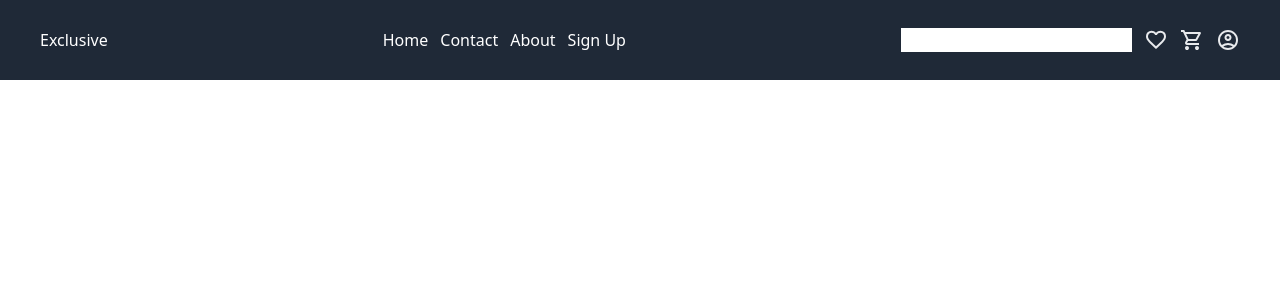
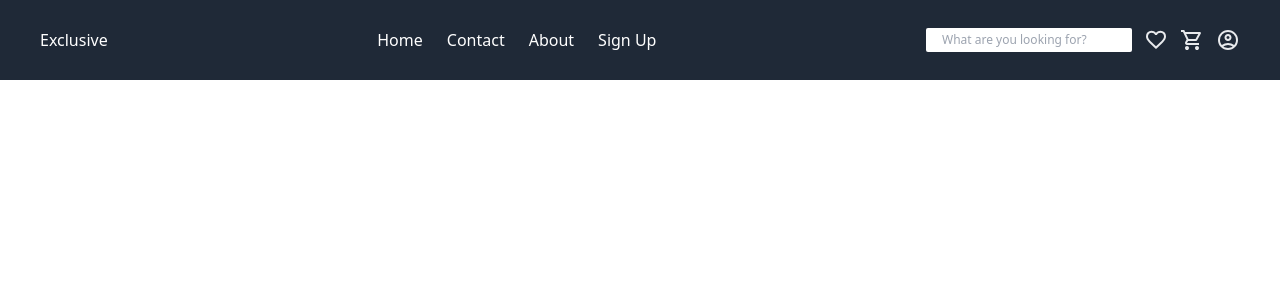
Before and after one commit to shivanshuhere/eComm-react, a React (Vite) app: page / in a window 1280 px wide. Shown: the top 300 px of the page. Built offline with nearby package versions, Linux system fonts and the light colour scheme.

Commit message:
fix :padding

```diff
--- a/src/components/Navbar.jsx
+++ b/src/components/Navbar.jsx
@@ -12,23 +12,27 @@ function Navbar() {
     <>
       <nav className="w-full min-h-20 bg-gray-800 flex justify-between items-center px-10 text-white">
         <h2>Exclusive</h2>
-        <ul className="hidden md:flex gap-3 flex-wrap">
-          <li>
+        <ul className="hidden md:flex justify-center flex-wrap ">
+          <li className="px-3">
             <a href="#">Home</a>
           </li>
-          <li>
+          <li className="px-3">
             <a href="#">Contact</a>
           </li>
-          <li>
+          <li className="px-3">
             <a href="#">About</a>
           </li>
-          <li>
+          <li className="px-3">
             <a href="#">Sign Up</a>
           </li>
         </ul>
         <ul className="flex gap-3 flex-wrap justify-center items-center">
           <li>
-            <input type="text" className="hidden sm:block" />
+            <input
+              type="text"
+              className="hidden sm:block rounded-sm text-xs py-1 px-4"
+              placeholder="What are you looking for?"
+            />
           </li>
           <li>
             <svg
```
